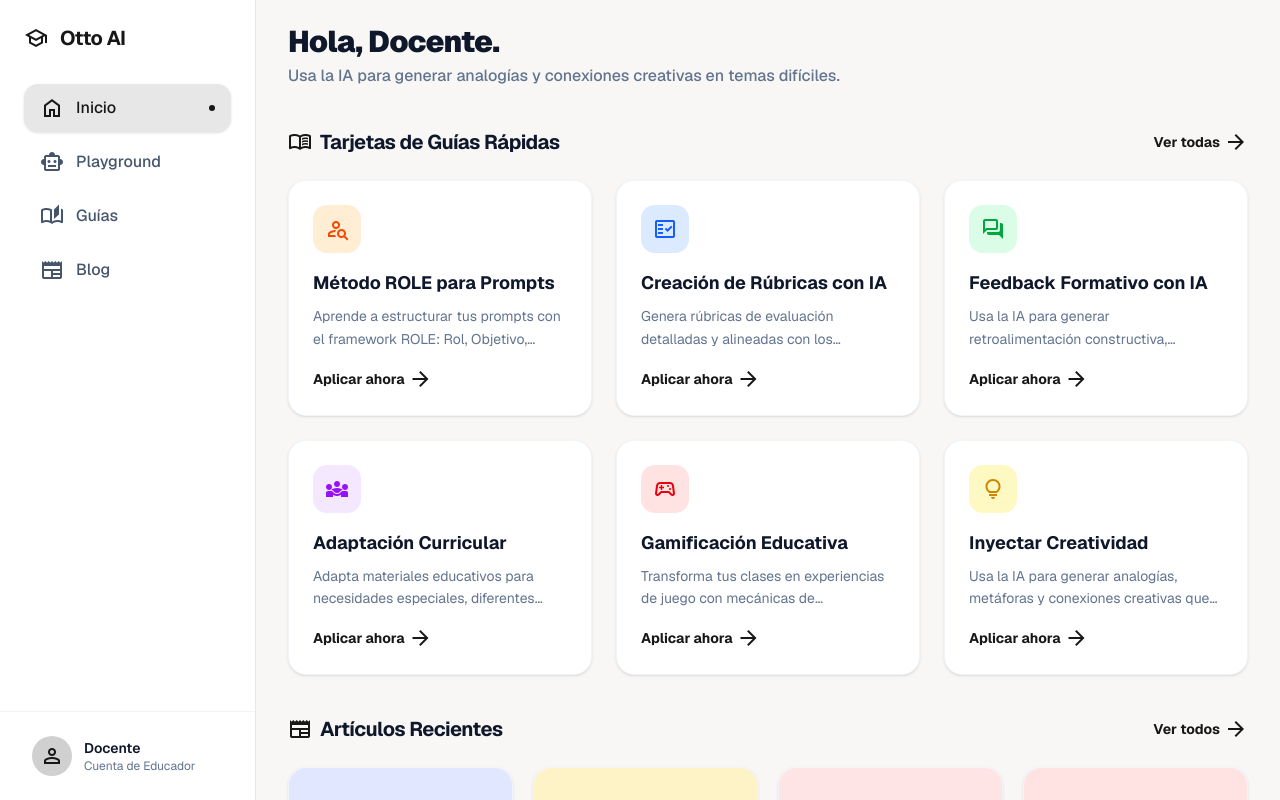
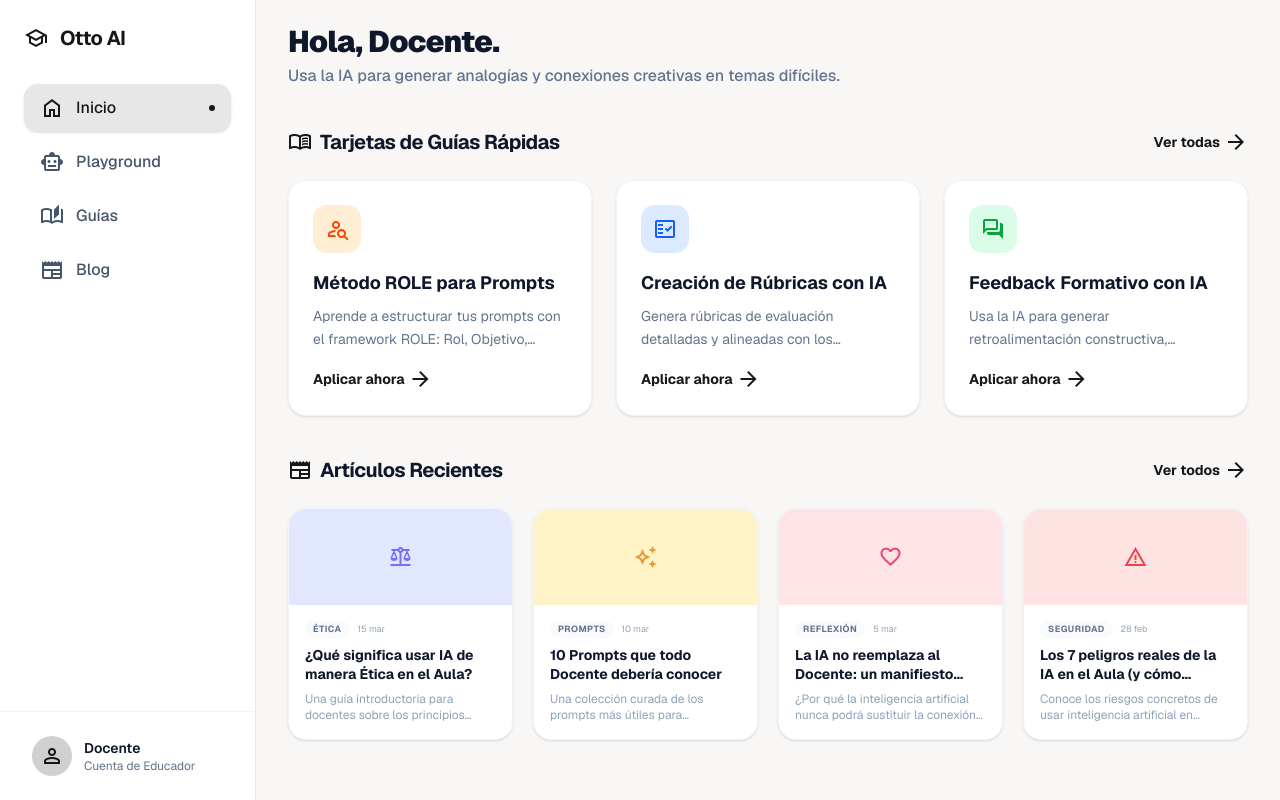
Before and after one commit to G4BOO/web-ia-educativa, a Next.js app: page / in a window 1280 px wide. Built offline with nearby package versions, Linux system fonts and the light colour scheme.

Commit message:
fix: Correct import path for MarkdownRenderer

```diff
--- a/app/page.tsx
+++ b/app/page.tsx
@@ -34,7 +34,7 @@ export default function Dashboard() {
           </Link>
         </div>
         <div className="grid grid-cols-1 sm:grid-cols-2 lg:grid-cols-3 gap-4 md:gap-6">
-          {guides.slice(0, 6).map((guide) => (
+          {guides.slice(0, 3).map((guide) => (
             <Link
               key={guide.slug}
               href={`/guias/${guide.slug}`}
```
Also changed, not shown: 1 other file (tests, documents, lock files or other folders).
